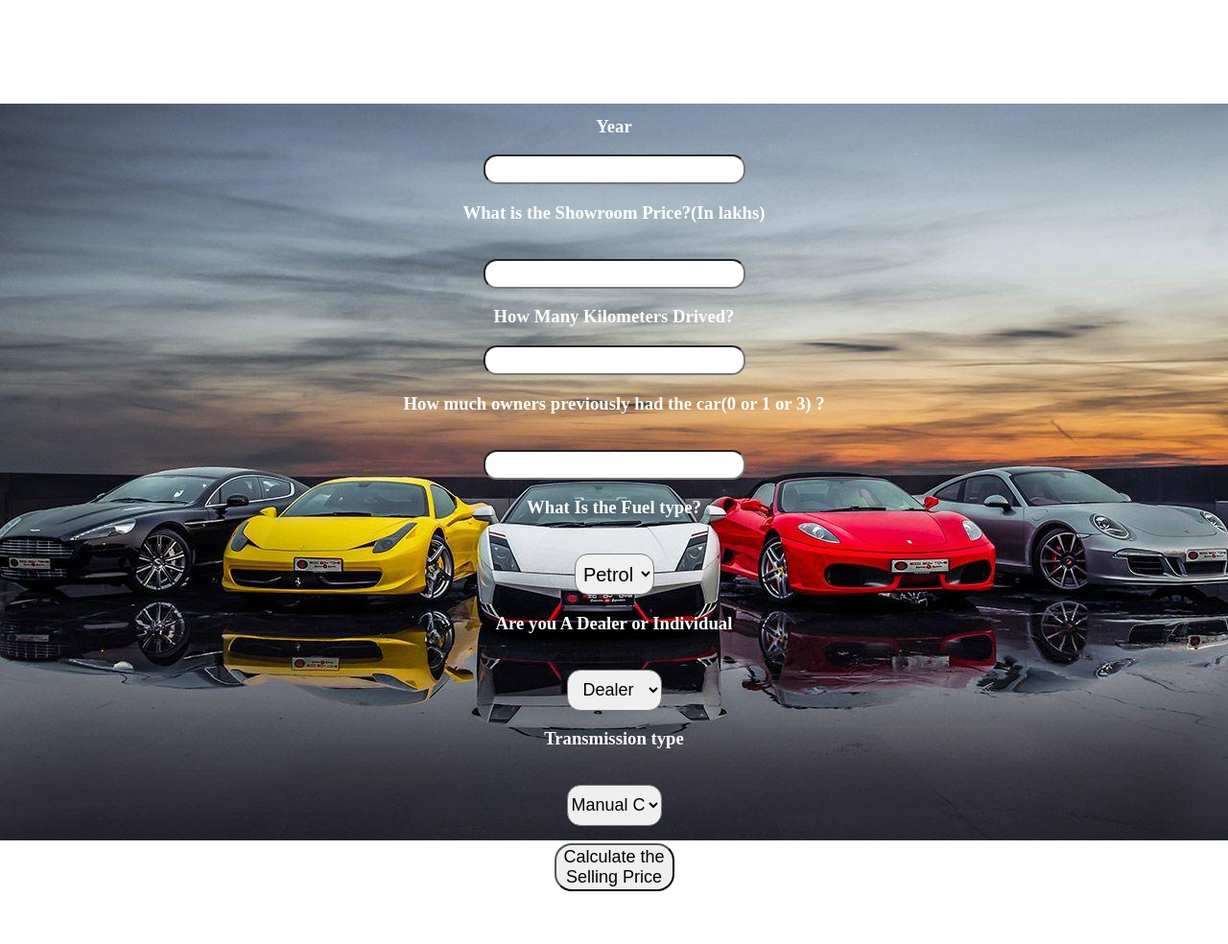
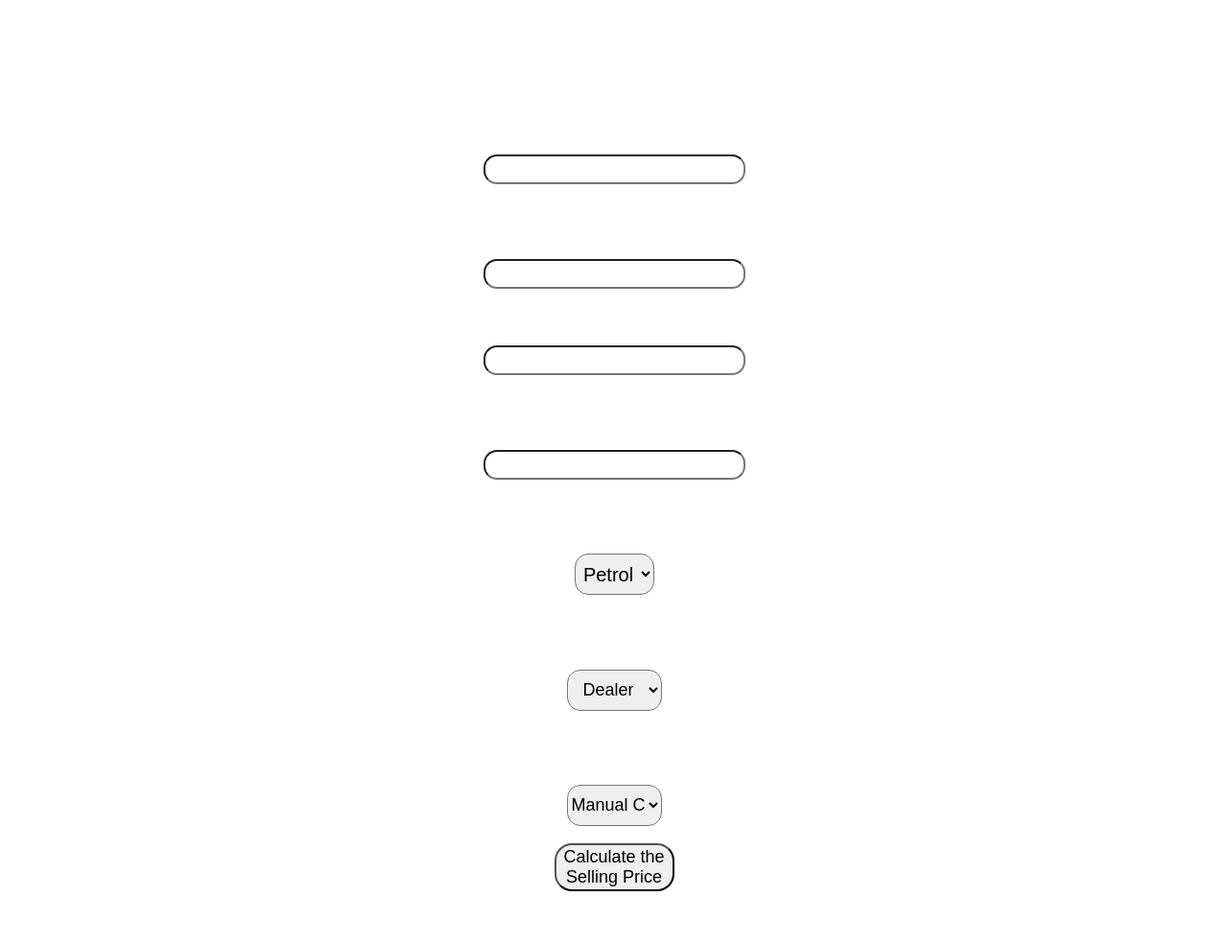
Before and after one commit to ketanmewara/Car_Price_Prediction, a Flask app: page / in a window 1280 px wide. Shown: the whole page at 96% size. Run offline with Flask 2, Linux system fonts and the light colour scheme; parts of the project's set-up code (start-up, migrations or seed data) failed here and were passed over.

Commit message:
Update index.html

```diff
--- a/Car_Prediction/templates/index.html
+++ b/Car_Prediction/templates/index.html
@@ -49,10 +49,7 @@
 
     <style>
         body {
-            background-image: url(car.jpg);
-            background-repeat: no-repeat;
-            background-attachment: fixed;
-            background-position: center;
+            backgrount-color:black;
             text-align: center;
             padding: 0px;
 
```
